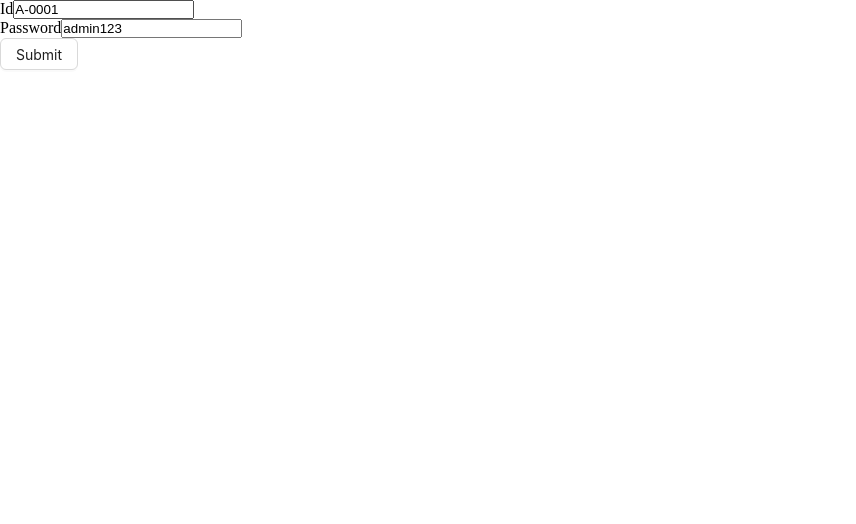
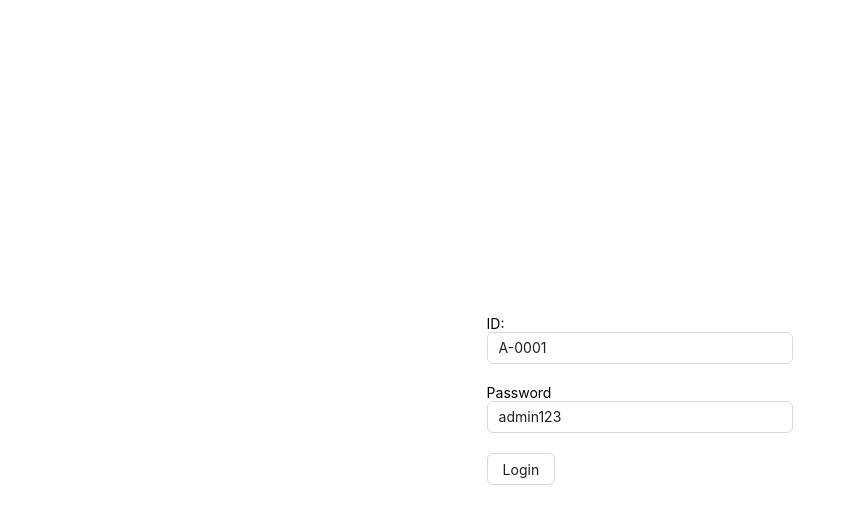
Before and after one commit to Mostakimw/ph-uni-client, a React (Vite) app: page /login in a window 1280 px wide. Shown: the top 524 px of the page, without its empty margins (0-856 px from the left). Built offline with nearby package versions, Linux system fonts and the light colour scheme.

Commit message:
form provider and controller added for login

```diff
--- /dev/null
+++ b/src/components/form/PHForm.tsx
@@ -0,0 +1,34 @@
+import { ReactNode } from "react";
+import {
+  FieldValues,
+  FormProvider,
+  SubmitHandler,
+  useForm,
+} from "react-hook-form";
+
+type TFormConfig = {
+  defaultValues?: Record<string, any>;
+};
+
+type TFormProps = {
+  onSubmit: SubmitHandler<FieldValues>;
+  children: ReactNode;
+} & TFormConfig;
+
+const PHForm = ({ onSubmit, children, defaultValues }: TFormProps) => {
+  const formConfig: TFormConfig = {};
+
+  if (defaultValues) {
+    formConfig["defaultValues"] = defaultValues;
+  }
+
+  const methods = useForm(formConfig);
+
+  return (
+    <FormProvider {...methods}>
+      <form onSubmit={methods.handleSubmit(onSubmit)}>{children}</form>
+    </FormProvider>
+  );
+};
+
+export default PHForm;
--- /dev/null
+++ b/src/components/form/PHInput.tsx
@@ -0,0 +1,22 @@
+import { Input } from "antd";
+import { Controller, useFormContext } from "react-hook-form";
+
+type TInputProps = {
+  type: string;
+  name: string;
+  label?: string;
+};
+
+const PHInput = ({ type, name, label }: TInputProps) => {
+  return (
+    <div style={{ marginBottom: "20px" }}>
+      {label ? label : null}
+      <Controller
+        name={name}
+        render={({ field }) => <Input {...field} type={type} id={name} />}
+      />
+    </div>
+  );
+};
+
+export default PHInput;
--- a/src/pages/Login.tsx
+++ b/src/pages/Login.tsx
@@ -1,25 +1,33 @@
-import { Button } from "antd";
-import { FieldValues, useForm } from "react-hook-form";
+import { Button, Row } from "antd";
+import { FieldValues, useForm, useFormContext } from "react-hook-form";
 import { useLoginMutation } from "../redux/features/auth/authApi";
 import { verifyToken } from "../utils/verifyToken";
 import { useAppDispatch } from "../redux/hooks";
 import { TUser, setUser } from "../redux/features/auth/authSlice";
 import { useNavigate } from "react-router-dom";
 import { toast } from "sonner";
+import PHForm from "../components/form/PHForm";
+import PHInput from "../components/form/PHInput";
 
 const Login = () => {
   const navigate = useNavigate();
   const dispatch = useAppDispatch();
-  const { register, handleSubmit } = useForm({
-    defaultValues: {
-      userId: "A-0001",
-      password: "admin123",
-    },
-  });
+  // const { register, handleSubmit } = useForm({
+  //   defaultValues: {
+  //     userId: "A-0001",
+  //     password: "admin123",
+  //   },
+  // });
+
+  const defaultValues = {
+    userId: "A-0001",
+    password: "admin123",
+  };
 
   const [login] = useLoginMutation();
 
   const onSubmit = async (data: FieldValues) => {
+    console.log(data);
     const toastId = toast.loading("Logging In");
     try {
       const userInfo = {
@@ -37,17 +45,13 @@ const Login = () => {
     }
   };
   return (
-    <form onSubmit={handleSubmit(onSubmit)}>
-      <div>
-        <label htmlFor="id">Id</label>
-        <input type="text" id="id" {...register("userId")} />
-      </div>
-      <div>
-        <label htmlFor="password">Password</label>
-        <input type="text" id="password" {...register("password")} />
-      </div>
-      <Button htmlType="submit">Submit</Button>
-    </form>
+    <Row justify="center" align="middle" style={{ height: "100vh" }}>
+      <PHForm onSubmit={onSubmit} defaultValues={defaultValues}>
+        <PHInput type="text" name="userId" label="ID:" />
+        <PHInput type="text" name="password" label="Password" />
+        <Button htmlType="submit">Login</Button>
+      </PHForm>
+    </Row>
   );
 };
 
```
